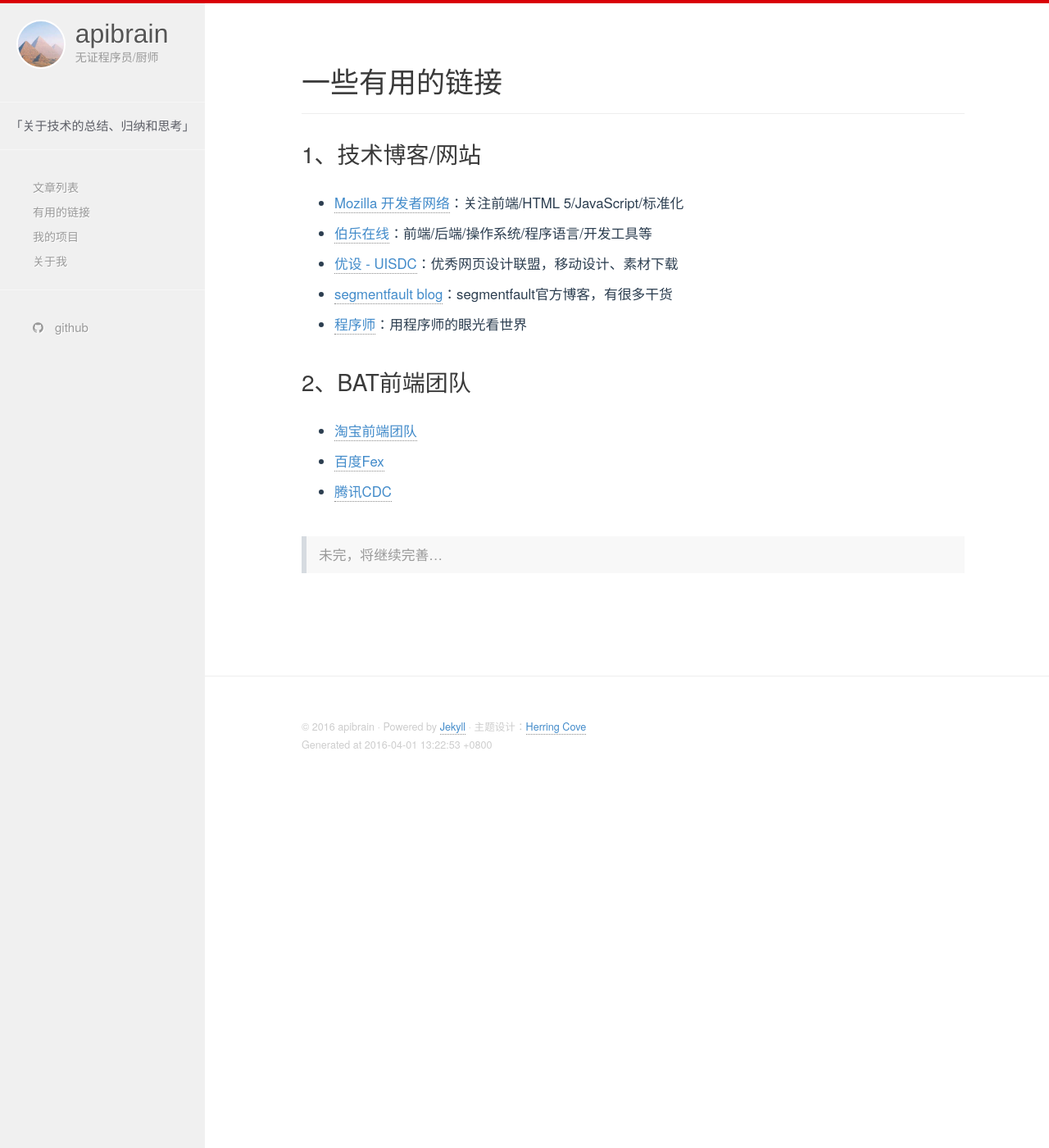
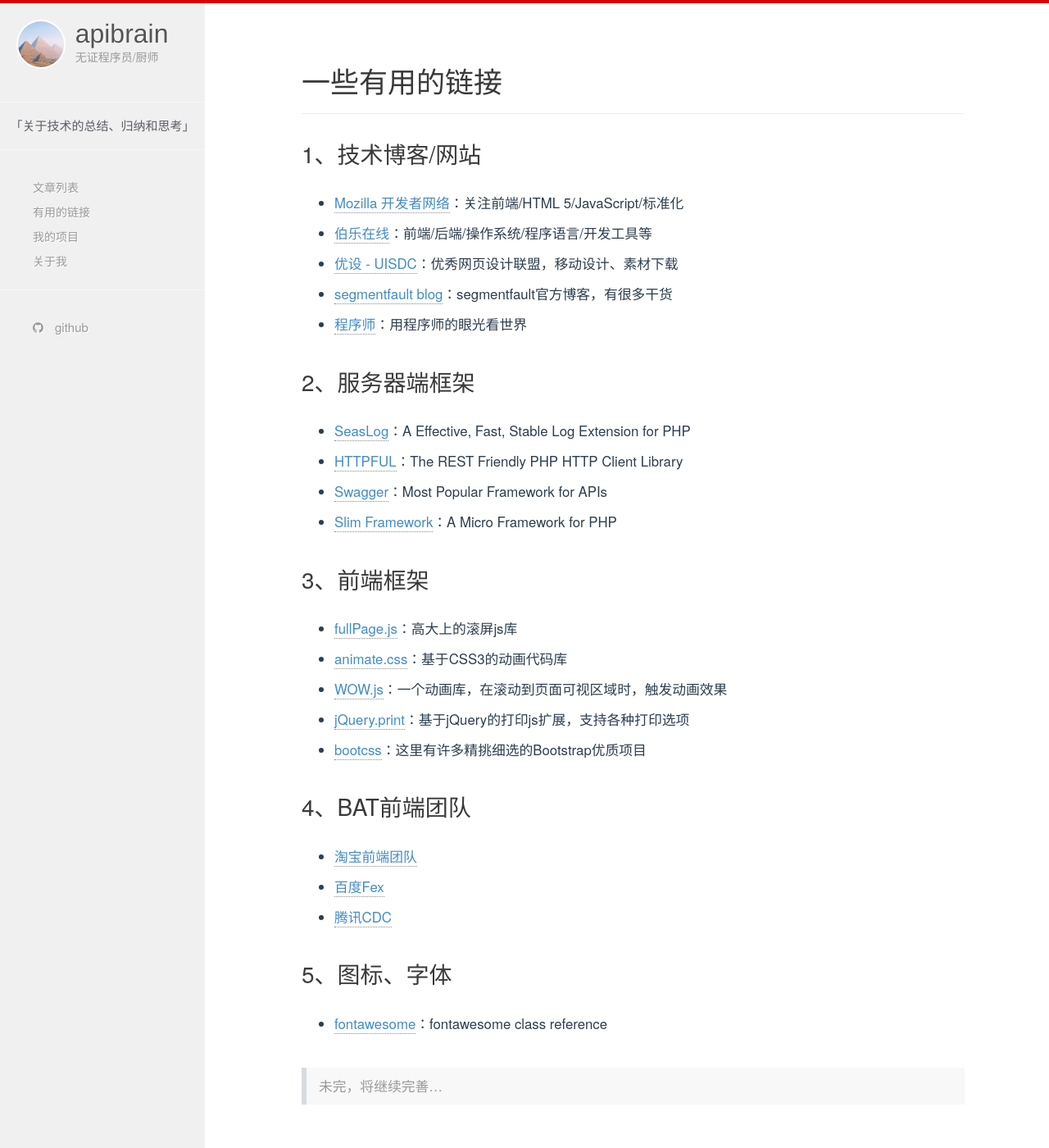
Before and after one commit to apibrain/apibrain.github.io, a Jekyll site: the page built from bookmarks/index.md, in a window 1280 px wide and 1400 px high. Shown: the whole window at 82% size. Built offline with Jekyll 4.4.1, drawn with Linux system fonts in a browser that asks for light colours.

Commit message:
添加了部分有用的链接

```diff
--- a/bookmarks/index.md
+++ b/bookmarks/index.md
@@ -11,9 +11,25 @@
 - [segmentfault blog](https://segmentfault.com/blogs)：segmentfault官方博客，有很多干货
 - [程序师](http://www.techug.com/)：用程序师的眼光看世界
 
-## 2、BAT前端团队
+## 2、服务器端框架
+- [SeasLog](https://github.com/Neeke/SeasLog)：A Effective, Fast, Stable Log Extension for PHP
+- [HTTPFUL](http://phphttpclient.com/)：The REST Friendly PHP HTTP Client Library
+- [Swagger](http://swagger.io/)：Most Popular Framework for APIs
+- [Slim Framework](http://www.slimframework.com/)：A Micro Framework for PHP
+
+## 3、前端框架
+- [fullPage.js](https://github.com/apibrain/fullPage.js)：高大上的滚屏js库
+- [animate.css](https://github.com/daneden/animate.css)：基于CSS3的动画代码库
+- [WOW.js](https://github.com/matthieua/WOW)：一个动画库，在滚动到页面可视区域时，触发动画效果
+- [jQuery.print](https://github.com/DoersGuild/jQuery.print)：基于jQuery的打印js扩展，支持各种打印选项
+- [bootcss](http://www.bootcss.com/)：这里有许多精挑细选的Bootstrap优质项目
+
+## 4、BAT前端团队
 - [淘宝前端团队](http://taobaofed.org/)
 - [百度Fex](http://fex.baidu.com/)
 - [腾讯CDC](http://cdc.tencent.com/)
 
+## 5、图标、字体
+- [fontawesome](http://fontawesome.io/cheatsheet/)：fontawesome class reference
+
 > 未完，将继续完善...
```
